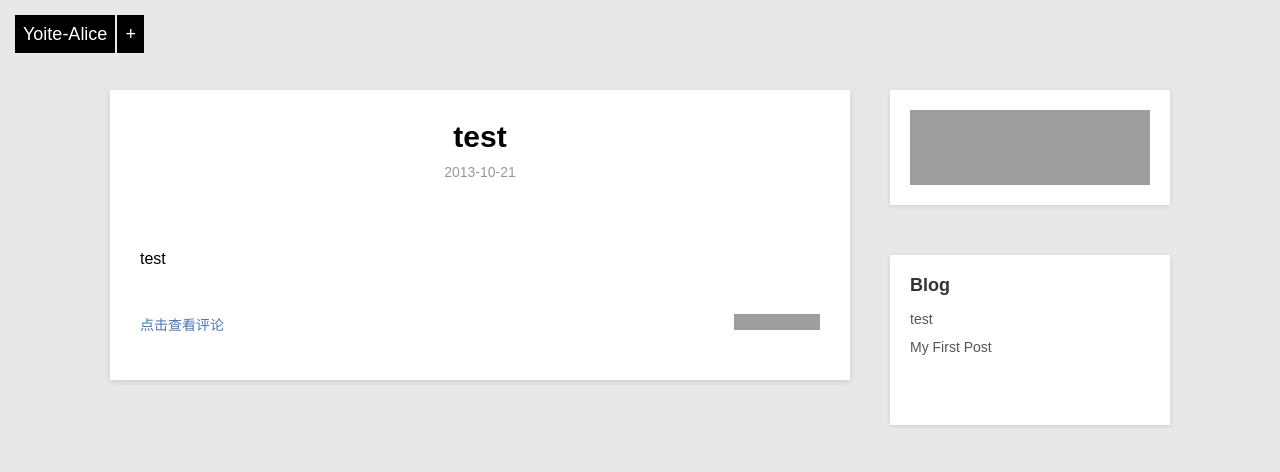
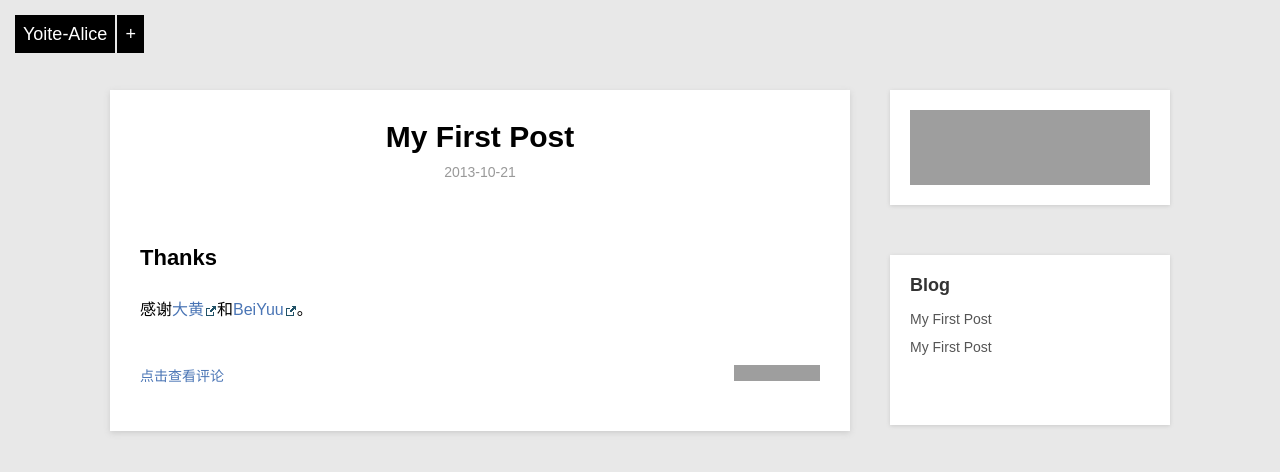
Before and after one commit to lingling1989r/lingling1989r.github.io, a Jekyll site: the page built from _posts/blog/2013-10-21-AliceFirstTry.md, in a window 1280 px wide. Shown: the top 472 px of the page. Built offline with Jekyll 4.4.1, drawn with Linux system fonts in a browser that asks for light colours; Markdown is read by kramdown in place of the engine named in the settings; grey boxes are pictures that could not be loaded.

Commit message:
update test

```diff
--- a/_posts/blog/2013-10-21-AliceFirstTry.md
+++ b/_posts/blog/2013-10-21-AliceFirstTry.md
@@ -1,8 +1,12 @@
 ---
 layout: post
-title: test
-description: test
+title: My First Post
+description: YoYoYo my first post
 category: blog
 ---
 
-test
+##Thanks
+感谢[大黄][]和[BeiYuu][]。
+
+[大黄]: http://hjyoite.github.io/
+[BeiYuu]: http://beiyuu.com/
```
